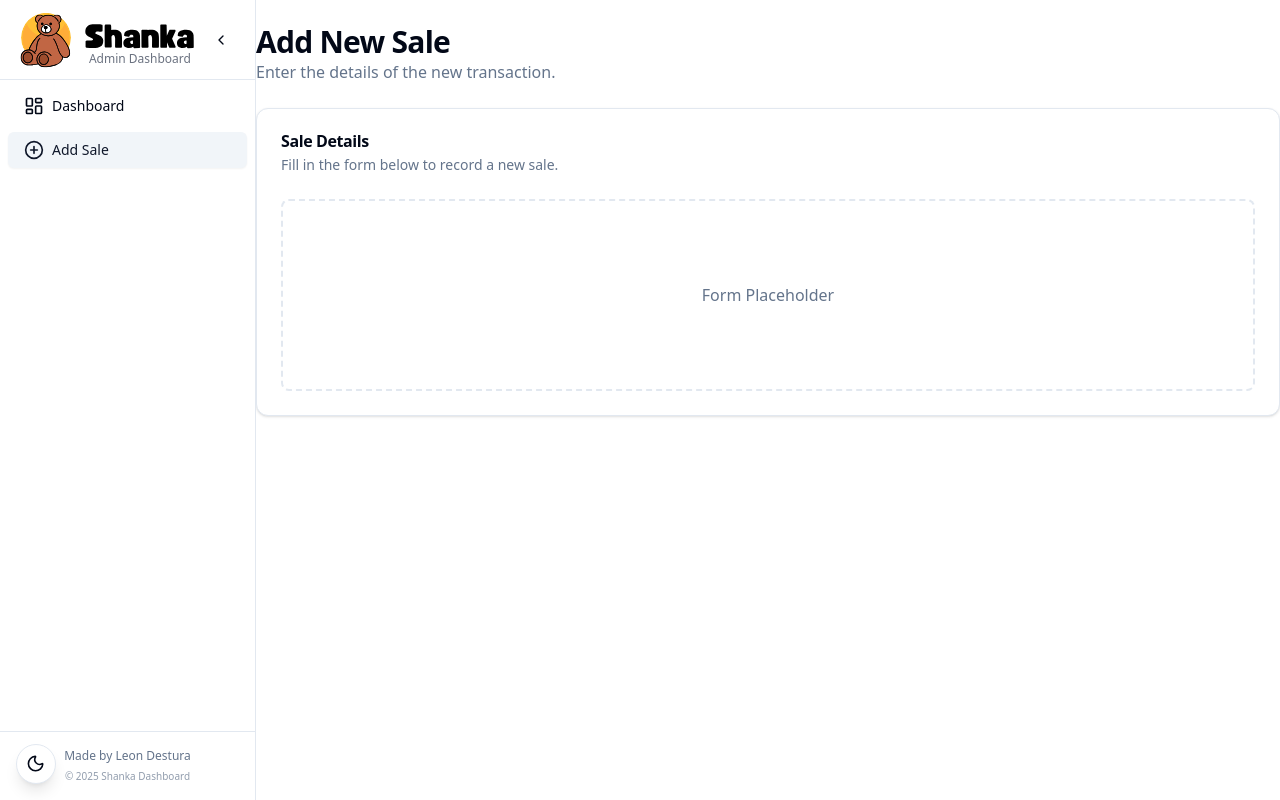
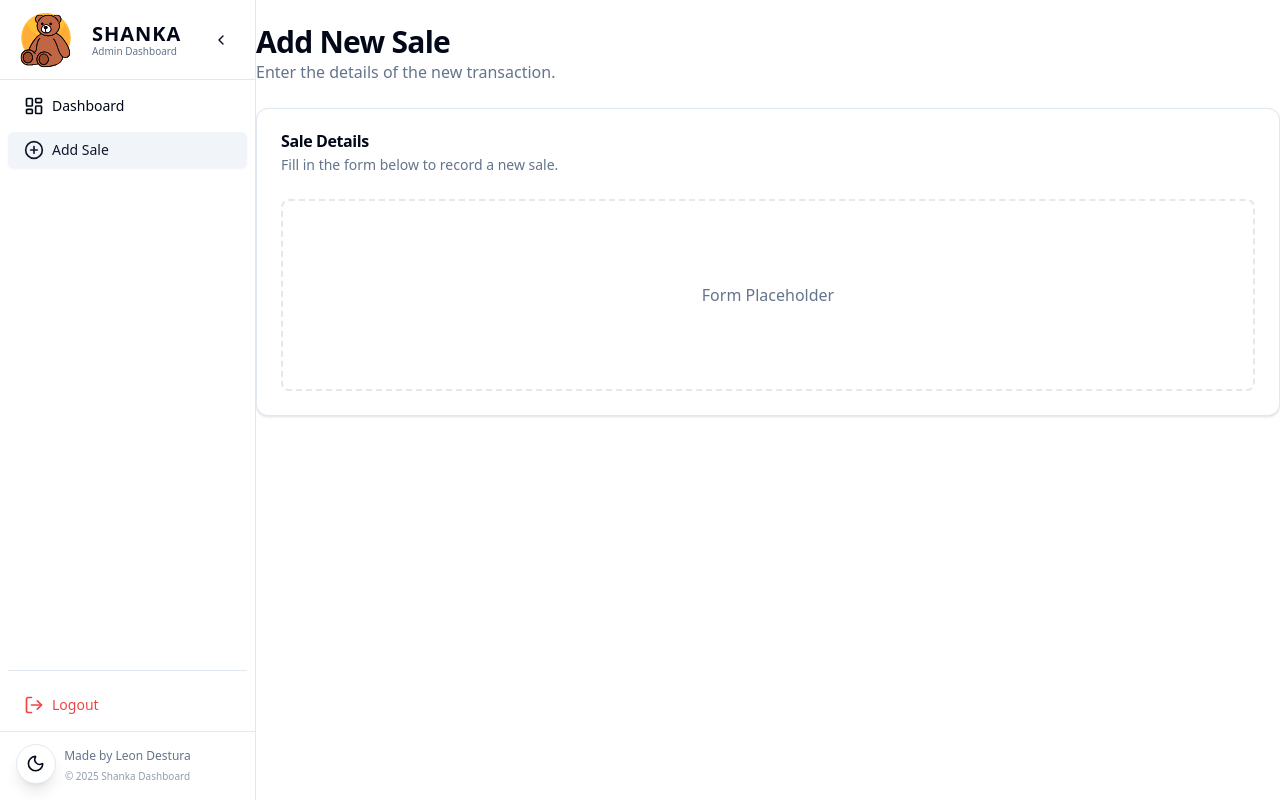
Before and after one commit to Leon7774/shanka-dashboard, a React (Vite) app in the folder frontend/: page /add-sale in a window 1280 px wide. Built offline with nearby package versions, Linux system fonts and the light colour scheme; no server answers.

Commit message:
style: changed shanka logo to text to adjust color in dark mode

```diff
--- a/frontend/src/components/Sidebar.tsx
+++ b/frontend/src/components/Sidebar.tsx
@@ -5,6 +5,7 @@ import {
     PlusCircle,
     ChevronLeft,
     ChevronRight,
+    LogOut,
 } from "lucide-react";
 import { cn } from "@/lib/utils";
 import { Button } from "@/components/ui/button";
@@ -30,13 +31,11 @@ export function Sidebar() {
                                 className="h-full object-cover object-center"
                             />
                         </div>
-                        <div className="h-14 w-28 flex flex-col items-center pt-2   ">
-                            <img
-                                src="/3.svg"
-                                alt="Brand Name"
-                                className="w-full object-cover object-center"
-                            />
-                            <p className="text-xs text-gray-500">
+                        <div className="h-14 flex flex-col justify-center px-2">
+                            <h1 className="text-xl font-bold tracking-wider text-foreground">
+                                SHANKA
+                            </h1>
+                            <p className="text-[10px] text-muted-foreground -mt-1 hidden md:block">
                                 Admin Dashboard
                             </p>
                         </div>
@@ -94,6 +93,23 @@ export function Sidebar() {
                         {!collapsed && <span className="ml-2">Add Sale</span>}
                     </Button>
                 </Link>
+
+                <div className="mt-auto pt-4 border-t">
+                    <Link to="/">
+                        <Button
+                            variant="ghost"
+                            className={cn(
+                                "w-full flex text-destructive hover:text-destructive hover:bg-destructive/10",
+                                collapsed
+                                    ? "px-2 justify-center items-center"
+                                    : "px-4 justify-start items-center"
+                            )}
+                        >
+                            <LogOut className="h-5 w-5" />
+                            {!collapsed && <span className="ml-2">Logout</span>}
+                        </Button>
+                    </Link>
+                </div>
             </nav>
 
             <div className="p-4 border-t">
```
